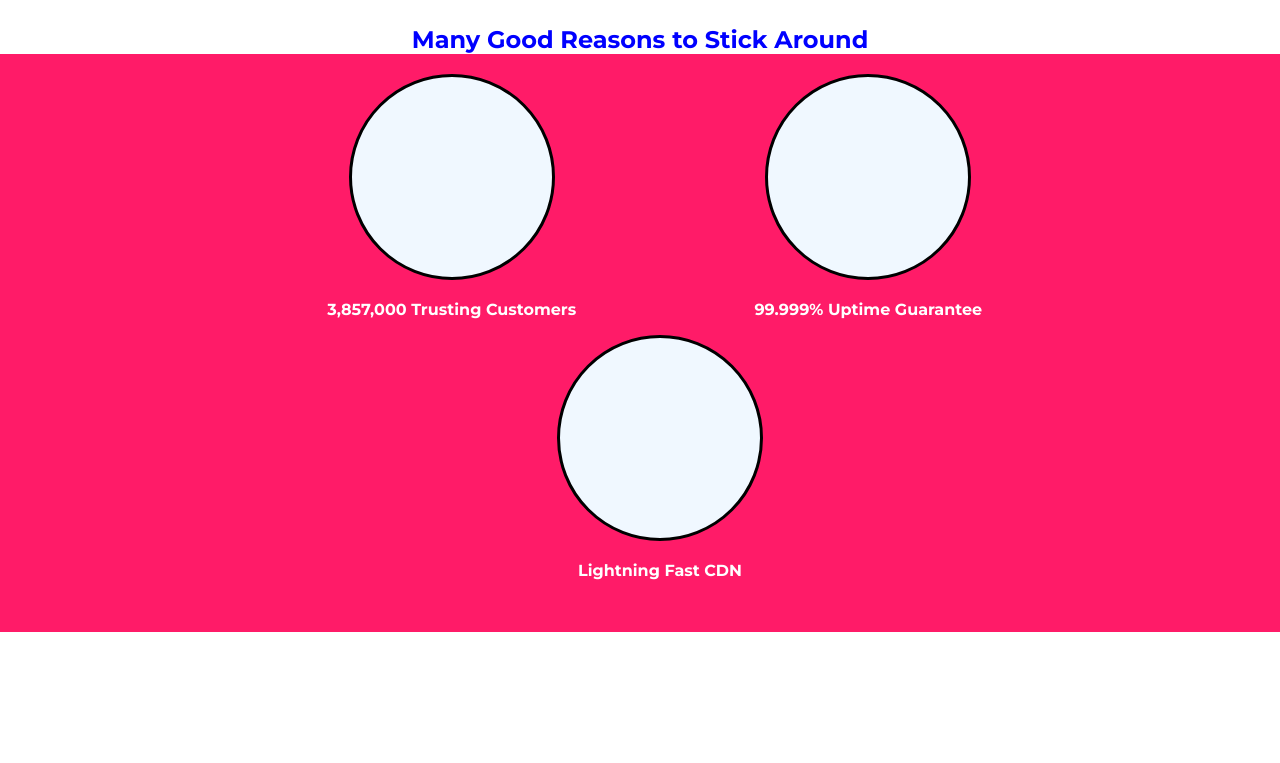
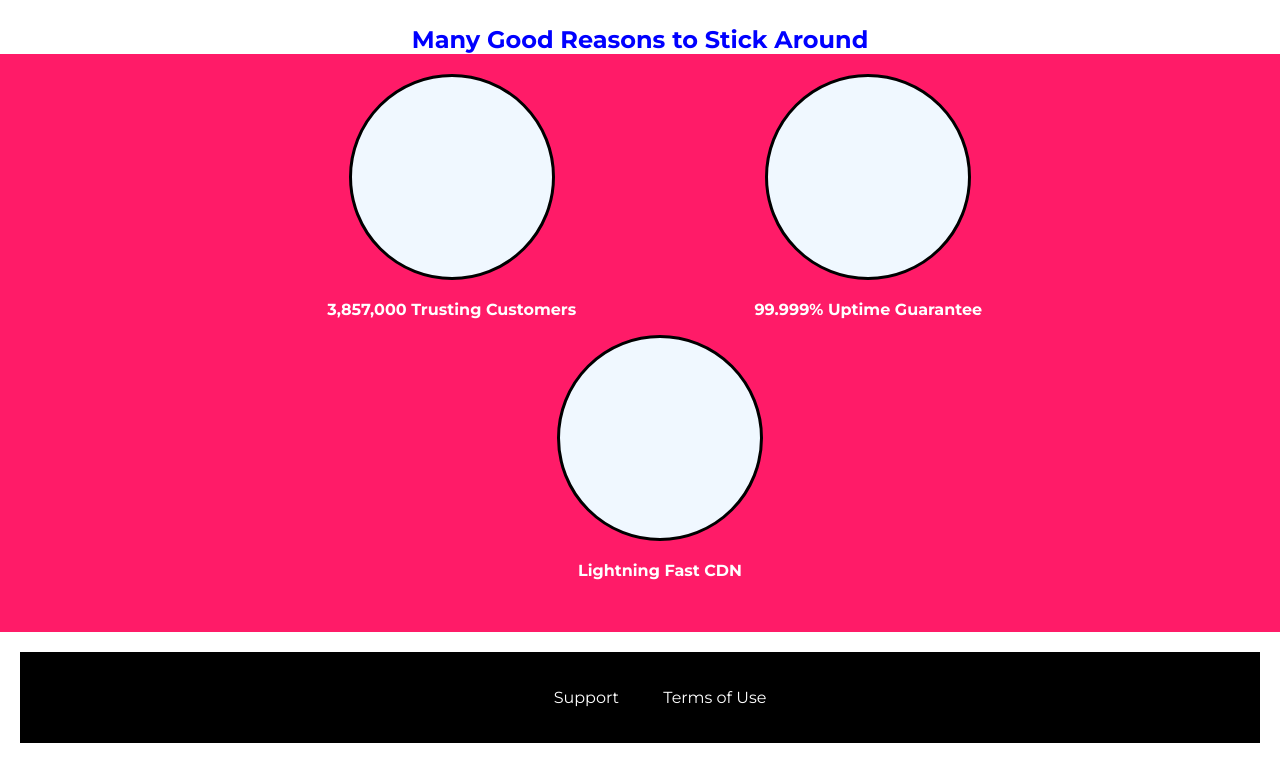
Before and after one commit to lecongdanh5990/CSS_Chuong5, a plain HTML site: page practicing-basics-01-adding-style-to-plans-starting-code/index.html in a window 1280 px wide. Shown: the part 1064-1827 px from the top of the page. Before the commit the page ends 1696 px from the top, so only its background shows below. Drawn offline with Linux system fonts and the light colour scheme.

Commit message:
complete the footer for this page

```diff
--- a/practicing-basics-01-adding-style-to-plans-starting-code/index.html
+++ b/practicing-basics-01-adding-style-to-plans-starting-code/index.html
@@ -110,6 +110,19 @@
         </section>
 
     </main>
+
+    <footer class="main-footer">
+        <nav>
+            <ul class="main-footer__links">
+                <li class="main-footer__link">
+                    <a href="#">Support</a>
+                </li>
+                <li class="main-footer__link">
+                    <a href="#">Terms of Use</a>
+                </li>
+            </ul>
+        </nav>
+    </footer>
 </body>
 
 </html>
--- a/practicing-basics-01-adding-style-to-plans-starting-code/main.css
+++ b/practicing-basics-01-adding-style-to-plans-starting-code/main.css
@@ -172,3 +172,28 @@ article.product-item__highlighted{
     border-radius: 50%;
     background-color: aliceblue;
 }
+.main-footer{
+    background-color: black;
+    padding: 20px;
+    margin: 20px;
+}
+.main-footer__links{
+    text-align: center;
+
+}
+.main-footer li{
+    display: inline-block;
+    margin: 0px 20px;
+}
+.main-footer a{
+    color: white;
+    text-decoration: none;
+
+}
+
+.main-footer a:hover,
+.main-footer a:active{
+    color: yellow;
+    text-decoration: underline;
+
+}
```
